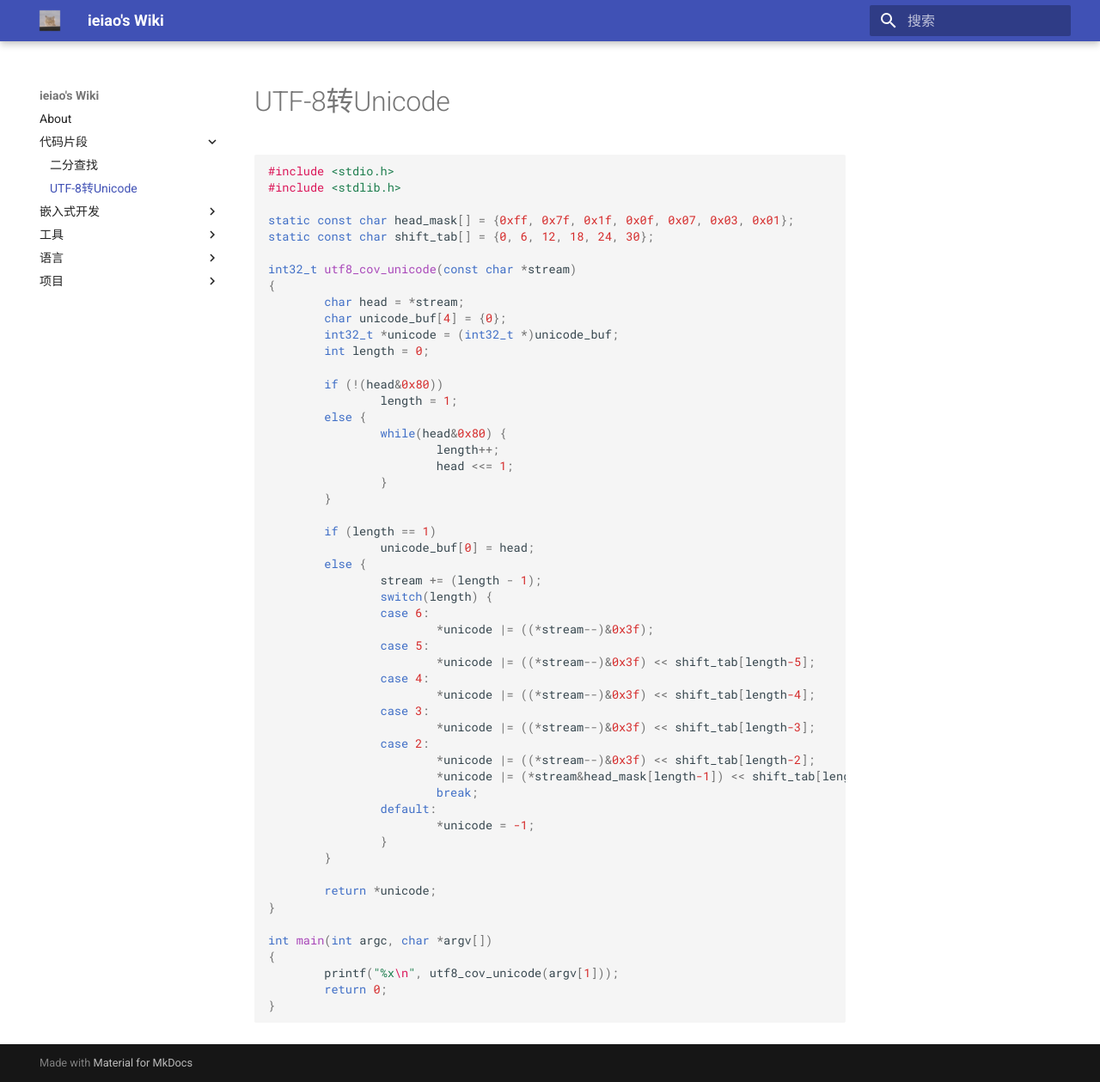
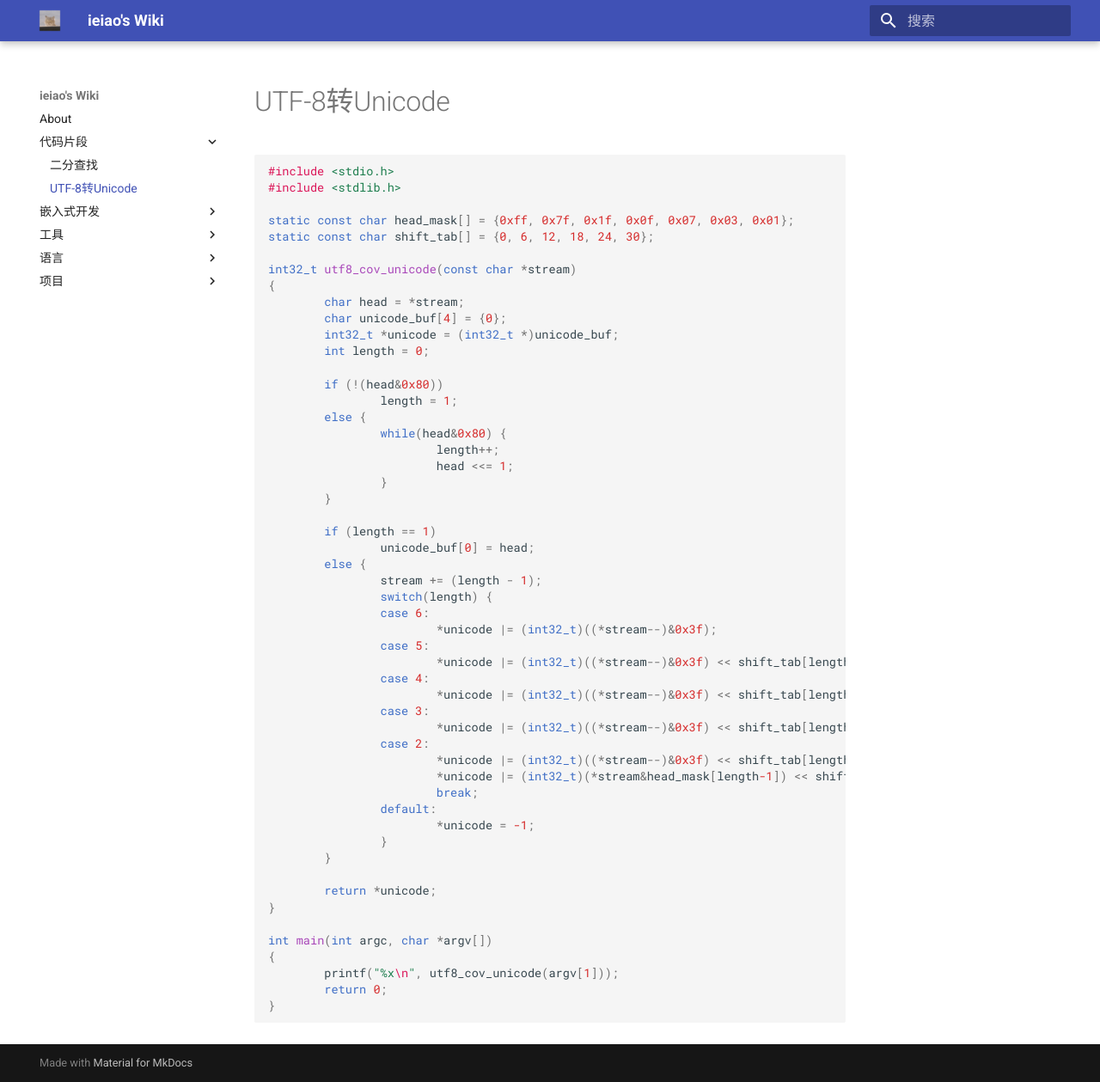
Before and after one commit to liweihao-cn/wiki, an MkDocs documentation site: the page built from docs/代码片段/utf8c.md, in a window 1280 px wide and 1259 px high. Shown: the whole window at 86% size. Built offline with MkDocs 1.6.1 and Material for MkDocs 9.7.7, drawn with Linux system fonts in a browser that asks for light colours.

Commit message:
修正一处utf8转unicode代码片段中的问题

```diff
--- a/docs/代码片段/utf8c.md
+++ b/docs/代码片段/utf8c.md
@@ -29,16 +29,16 @@ int32_t utf8_cov_unicode(const char *stream)
                 stream += (length - 1);
                 switch(length) {
                 case 6:
-                        *unicode |= ((*stream--)&0x3f);
+                        *unicode |= (int32_t)((*stream--)&0x3f);
                 case 5:
-                        *unicode |= ((*stream--)&0x3f) << shift_tab[length-5];
+                        *unicode |= (int32_t)((*stream--)&0x3f) << shift_tab[length-5];
                 case 4:
-                        *unicode |= ((*stream--)&0x3f) << shift_tab[length-4];
+                        *unicode |= (int32_t)((*stream--)&0x3f) << shift_tab[length-4];
                 case 3:
-                        *unicode |= ((*stream--)&0x3f) << shift_tab[length-3];
+                        *unicode |= (int32_t)((*stream--)&0x3f) << shift_tab[length-3];
                 case 2:
-                        *unicode |= ((*stream--)&0x3f) << shift_tab[length-2];
-                        *unicode |= (*stream&head_mask[length-1]) << shift_tab[length-1];
+                        *unicode |= (int32_t)((*stream--)&0x3f) << shift_tab[length-2];
+                        *unicode |= (int32_t)(*stream&head_mask[length-1]) << shift_tab[length-1];
                         break;
                 default:
                         *unicode = -1;
```
